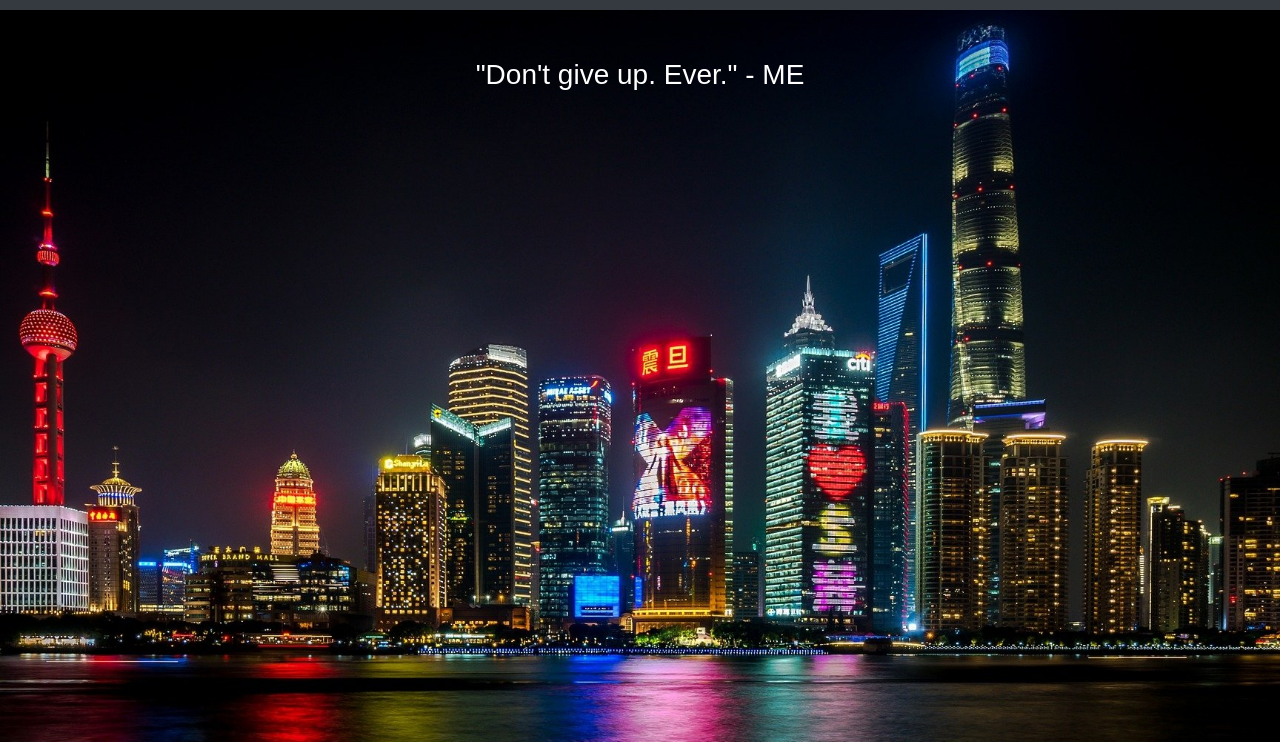
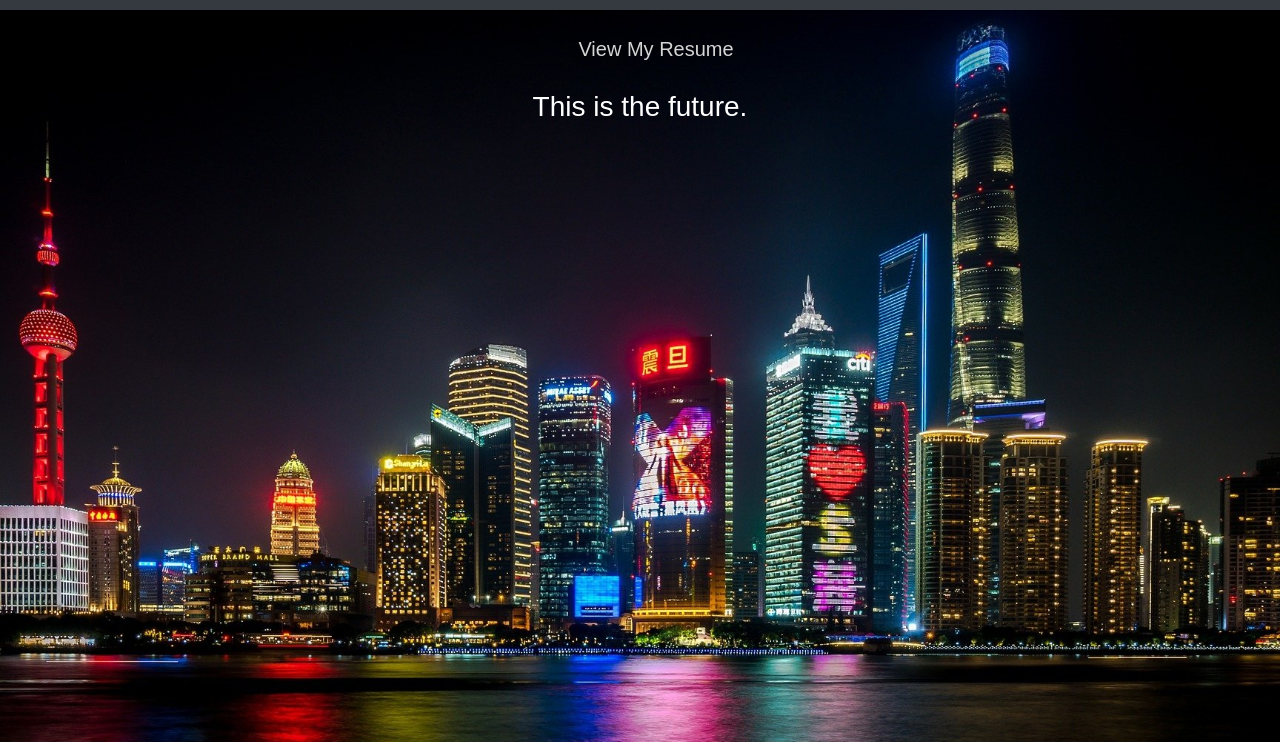
Before and after one commit to skilesz/MySite, a plain HTML site: page index.html in a window 1280 px wide. Shown: the part 58-800 px from the top of the page. Drawn offline with nearby package versions, Linux system fonts and the light colour scheme; a web font is replaced by a local one.

Commit message:
Finished resume page, front page changes

```diff
--- a/index.html
+++ b/index.html
@@ -80,19 +80,32 @@
       </div>
     </div> -->
 
-    <div id="fixed-homepage" style="height: 100%">
+    <div class="container-fluid padding" id="fixed-homepage" style="height: 200%">
 
-      <!-- Welcome Title -->
+      <!-- Welcome Title
       <div class="container-fluid padding" id="regular">
         <div class="row welcome text-center">
           <div class="col-12">
-            <h3>"Don't give up. Ever." - ME</h3>
+            <h3>This is the future.</h3>
           </div>
+        </div>
+      </div> -->
+
+      <!-- Resume Button -->
+      <div class="container-fluid padding col-10 ml-auto">
+        <div class="button">
+          <a class="resume" href="resume.html"><button type="button" class="btn btn-light btn-lg btn-block">View My Resume</button></a>
         </div>
       </div>
 
       <!-- Current Book/Netflix Segment -->
-
+      <div class="container-fluid" id="regular">
+        <div class="row welcome text-center">
+          <div class="col-12">
+            <h3>This is the future.</h3>
+          </div>
+        </div>
+      </div>
     </div>
 
     <!-- Footer -->
--- a/style.css
+++ b/style.css
@@ -7,6 +7,22 @@ html, body {
   font-family: 'Aldrich', sans-serif;
   color: #222;
   background-color:#d5d5d5;
+}
+.resume {
+  color: inherit;
+}
+.resume:hover {
+  color: black;
+}
+.btn {
+  width: 100%;
+  position: absolute;
+  background-color: transparent;
+  border-color: #d5d5d5;
+  color: #d5d5d5;
+  white-space: normal;
+  text-overflow: inherit;
+  border: none;
 }
 
 /*---Navbar and Carousel---*/
```
Also changed, not shown: resume.html (+3 -0 lines), 1 other file.
